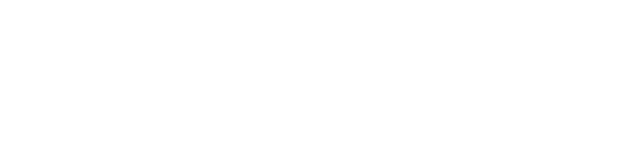
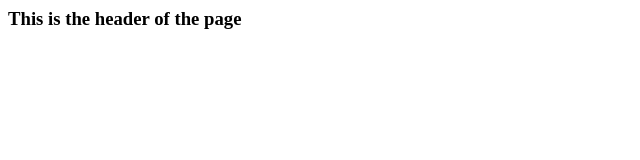
Before and after one commit to mustaphaolaonipekun/gitdev, a plain HTML site: page index.html in a window 1280 px wide. Shown: the whole page, without its empty margins (0-640 px from the left). Drawn offline with Linux system fonts and the light colour scheme.

Commit message:
another banger

```diff
--- a/index.html
+++ b/index.html
@@ -5,6 +5,10 @@
     <title>Document</title>
 </head>
 <body>
-
+    <header>
+        <h3>
+            This is the header of the page
+        </h3>
+       </header>
 </body>
 </html>
--- a/style.css
+++ b/style.css
@@ -1,3 +1,6 @@
 body{
     background-color: #fff;
 }
+header{
+    display: block;
+}
```
